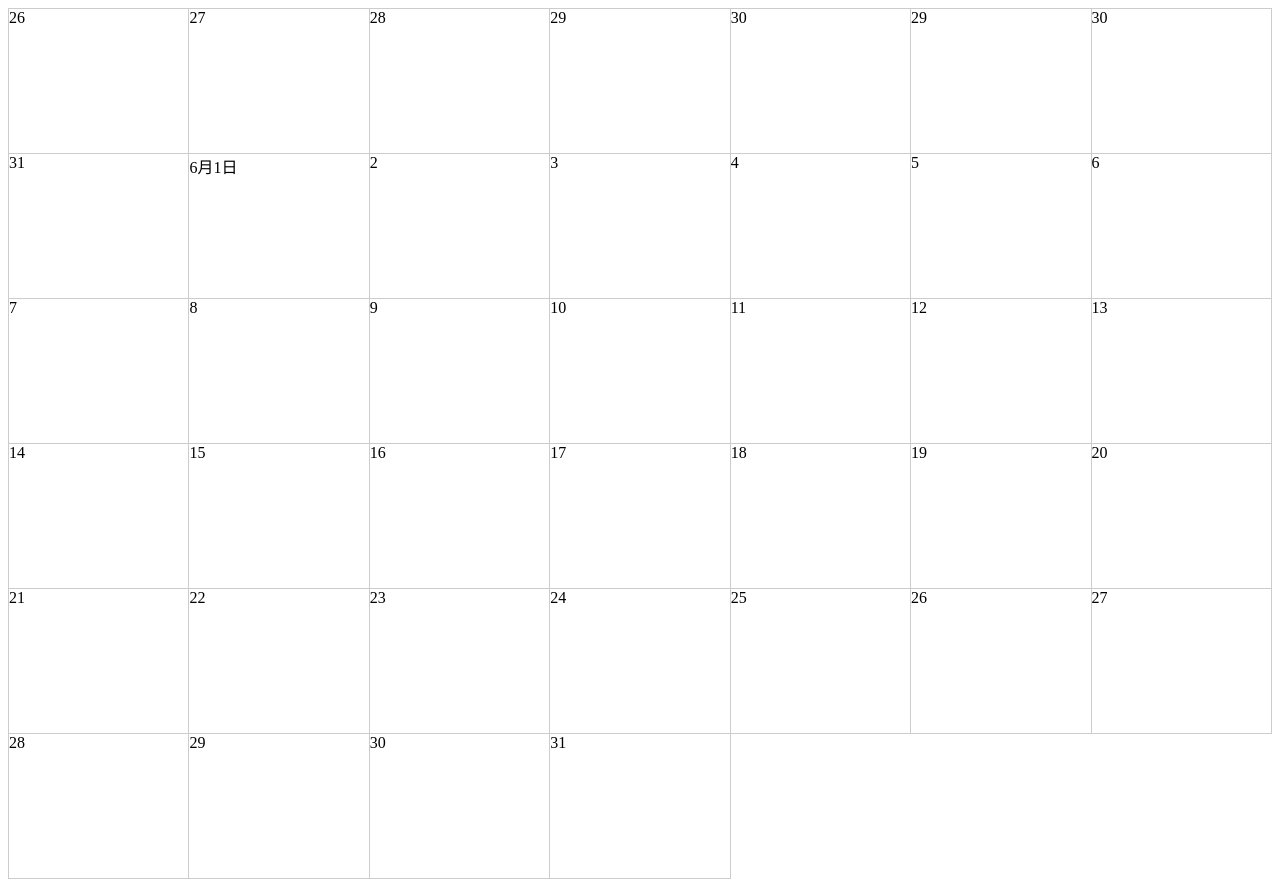
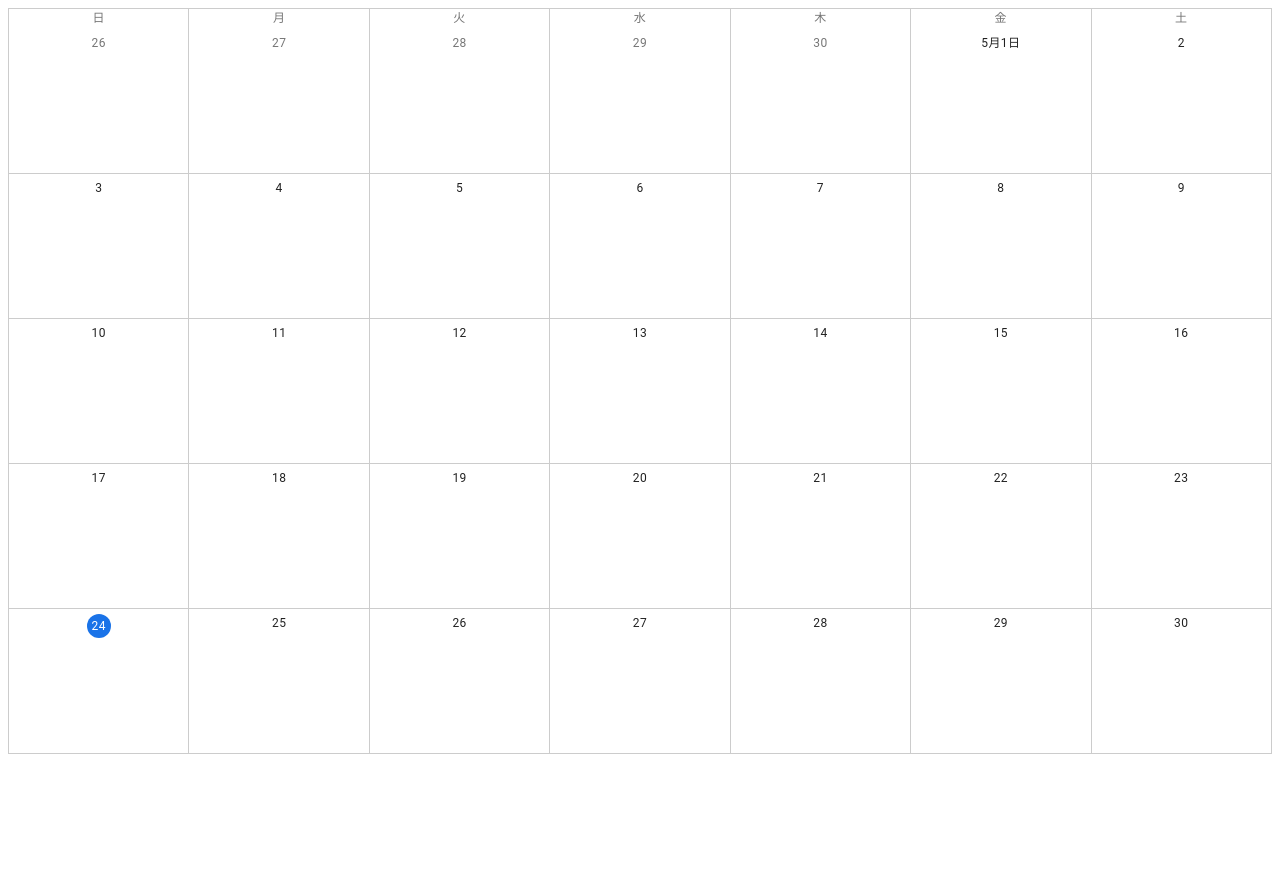
Before and after one commit to togami2864/CalendarWithTodo, a React (Create React App) app in the folder front/: page / in a window 1280 px wide. After the commit the page ends 800 px from the top, so only its background shows below. Built offline with nearby package versions, Linux system fonts and the light colour scheme.

Commit message:
calendar logicの追加

```diff
--- a/front/src/App.tsx
+++ b/front/src/App.tsx
@@ -1,63 +1,9 @@
 import React from "react";
 
-import { GridList } from "@material-ui/core";
-import { useStyles } from "./styles.js";
-
-const calendar = [
-  "26",
-  "27",
-  "28",
-  "29",
-  "30",
-  "29",
-  "30",
-  "31",
-  "6月1日",
-  "2",
-  "3",
-  "4",
-  "5",
-  "6",
-  "7",
-  "8",
-  "9",
-  "10",
-  "11",
-  "12",
-  "13",
-  "14",
-  "15",
-  "16",
-  "17",
-  "18",
-  "19",
-  "20",
-  "21",
-  "22",
-  "23",
-  "24",
-  "25",
-  "26",
-  "27",
-  "28",
-  "29",
-  "30",
-  "31",
-];
+import CalendarBoard from "./components/calendar/CalendarBoard";
 
 const App: React.FC = () => {
-  const styles = useStyles();
+  return <CalendarBoard />;
+};
 
-  return (
-    <div className={styles.container}>
-      <GridList className={styles.grid} cols={7} spacing={0} cellHeight="auto">
-        {calendar.map((c) => (
-          <li>
-            <div className={styles.element}>{c}</div>
-          </li>
-        ))}
-      </GridList>
-    </div>
-  );
-};
 export default App;
--- /dev/null
+++ b/front/src/components/calendar/CalendarBoard.tsx
@@ -0,0 +1,56 @@
+import React from "react";
+
+import { GridList, Typography } from "@material-ui/core";
+import { useStyles } from "./styles.js";
+
+import CalendarElement from "./CalendarElement";
+
+import dayjs from "dayjs";
+import "dayjs/locale/ja";
+dayjs.locale("ja");
+
+const days = ["日", "月", "火", "水", "木", "金", "土"];
+
+const createCalendar = () => {
+  const firstDay: dayjs.Dayjs = dayjs().startOf("month"); //５月1日についての全てのデータ
+  const firstDayIndex: number = firstDay.day(); //5月なら金曜日→５ *日曜が0 土曜は6
+  return Array(35)
+    .fill(0)
+    .map((_, i) => {
+      const diffFromFirstDay: number = i - firstDayIndex;
+      const day: dayjs.Dayjs = firstDay.add(diffFromFirstDay, "day");
+      return day;
+    });
+};
+
+const calendar = createCalendar();
+
+const CalendarBoard: React.FC = () => {
+  const styles = useStyles();
+  return (
+    <div className={styles.container}>
+      <GridList className={styles.grid} cols={7} spacing={0} cellHeight="auto">
+        {days.map((d) => (
+          <li key={d}>
+            <Typography
+              className={styles.days}
+              color="textSecondary"
+              align="center"
+              variant="caption"
+              component="div"
+            >
+              {d}
+            </Typography>
+          </li>
+        ))}
+        {calendar.map((c) => (
+          <li key={c.toISOString()}>
+            <CalendarElement day={c} />
+          </li>
+        ))}
+      </GridList>
+    </div>
+  );
+};
+
+export default CalendarBoard;
--- /dev/null
+++ b/front/src/components/calendar/CalendarElement.tsx
@@ -0,0 +1,48 @@
+import React from "react";
+
+import dayjs from "dayjs";
+import { Typography } from "@material-ui/core";
+
+import { useStyles } from "./styles.js";
+import {
+  isSameDay,
+  isSameMonth,
+  isFirstDay,
+} from "../../services/calendar.tsx";
+
+type Props = {
+  day: dayjs.Dayjs;
+};
+
+const CalendarElement: React.FC<Props> = ({ day }) => {
+  const styles = useStyles();
+
+  const today = dayjs(); //現在の日付を取得
+
+  //今月以外グレーダウン
+  const isCurrentMonth: boolean = isSameMonth(day, today);
+  const textColor = isCurrentMonth ? "textPrimary" : "textSecondary";
+
+  //１日のみ月情報も
+  const format = isFirstDay(day) ? "M月D日" : "D";
+
+  //当日かどうかの判断
+  const isToday: boolean = isSameDay(day, today);
+
+  return (
+    <div className={styles.element}>
+      <Typography
+        className={styles.date}
+        color={textColor}
+        align="center"
+        variant="caption"
+        component="div"
+      >
+        <span className={isToday ? styles.today : ""}>
+          {day.format(format)}
+        </span>
+      </Typography>
+    </div>
+  );
+};
+export default CalendarElement;
--- a/front/src/styles.js
+++ b/front/src/components/calendar/styles.js
@@ -1,6 +1,5 @@
 import React from "react";
 import { Paper, makeStyles } from "@material-ui/core";
-// import { makeStyles } from "@material-ui/styles";
 
 export const useStyles = makeStyles(() => ({
   container: {
@@ -15,4 +14,20 @@ export const useStyles = makeStyles(() => ({
     borderLeft: "1px solid #ccc",
     borderTop: "1px solid #ccc",
   },
+  days: {
+    borderRight: "1px solid #ccc",
+    paddingTop: "1px solid #ccc",
+  },
+  date: {
+    padding: "5px 0",
+    height: "24px",
+  },
+  today: {
+    display: "inline-block",
+    lineHeight: "24px",
+    width: "24px",
+    backgroundColor: "#1a73e8",
+    color: "#fff",
+    borderRadius: "50%",
+  },
 }));
--- /dev/null
+++ b/front/src/services/calendar.tsx
@@ -0,0 +1,13 @@
+import dayjs from "dayjs";
+
+export const isSameDay = (d1: dayjs.Dayjs, d2: dayjs.Dayjs): boolean => {
+  const format = "YYYYMMDD";
+  return d1.format(format) === d2.format(format); //一致すればtrue
+};
+
+export const isSameMonth = (m1: dayjs.Dayjs, m2: dayjs.Dayjs): boolean => {
+  const format = "YYYYMM";
+  return m1.format(format) === m2.format(format);
+};
+
+export const isFirstDay = (day: dayjs.Dayjs): boolean => day.date() === 1;
```
